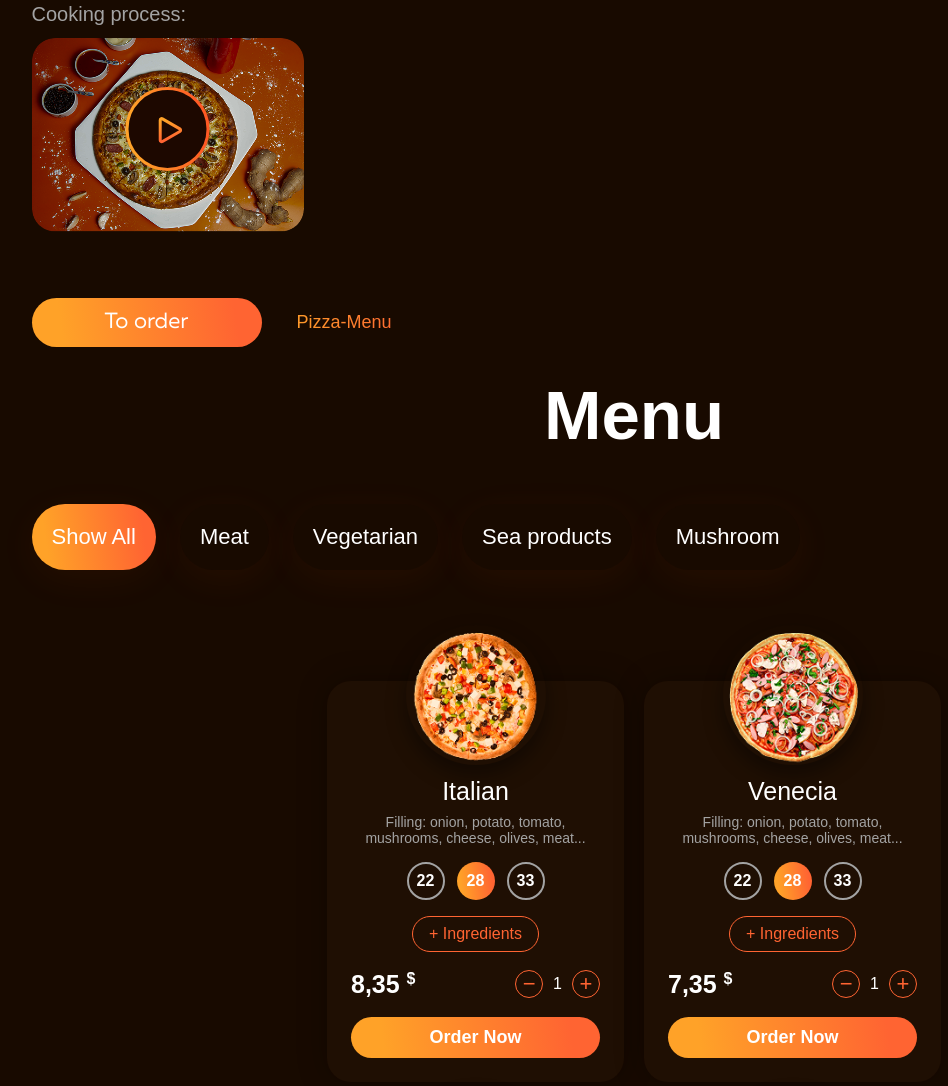
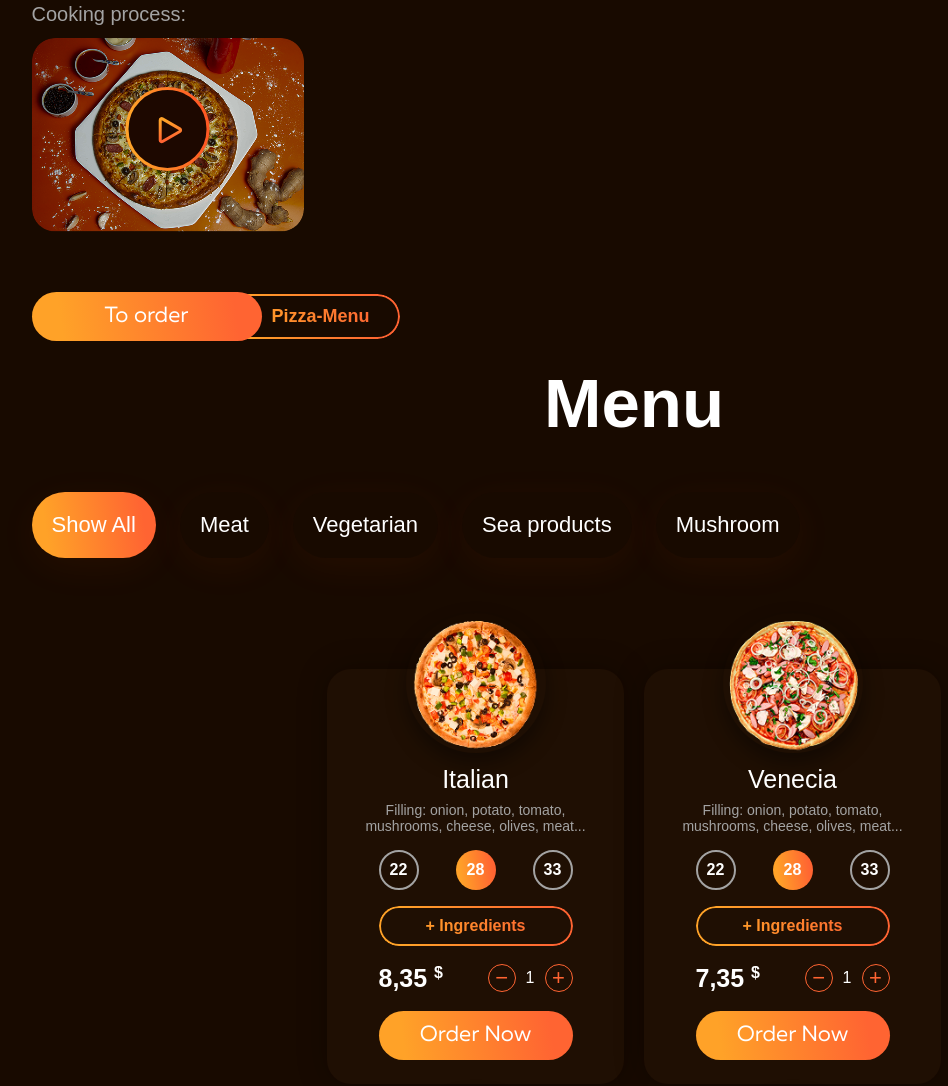
Before and after one commit to maximyunak/m-a, a plain HTML site: page index.html in a window 1280 px wide. Shown: the part 1177-2263 px from the top of the page, without its empty margins (6-954 px from the left). Drawn offline with Linux system fonts and the light colour scheme; a web font is replaced by a local one.

Commit message:
fix: исправил градиент и другие мелкие ошибки

```diff
--- a/index.html
+++ b/index.html
@@ -24,7 +24,7 @@
 
         <div class="header__btns">
           <button class="gradient-btn login-btn">Log in</button>
-          <button class="gradient-btn"><img src="images/bag.png" alt="bag" /></button>
+          <button class="gradient-btn bag"><img src="images/bag.png" alt="bag" /></button>
           <label for="burger-toggle" class="burger">
             <span class="line"></span><span class="line"></span><span class="line"></span>
           </label>
@@ -93,6 +93,7 @@
         </div>
 
         <div class="pizzas__block">
+          <!-- Italian -->
           <div class="card">
             <img src="images/pizzas/italian.png" alt="Italian Pizza" class="pizza-img" />
             <h2>Italian</h2>
@@ -100,6 +101,7 @@
               Filling: onion, potato, tomato, mushrooms, cheese, olives, meat...
             </p>
 
+            <div class="info__width">
               <div class="sizes">
                 <label class="size-label">
                   <input type="radio" name="size-italian" value="22" />
@@ -115,7 +117,7 @@
                 </label>
               </div>
 
-            <button class="ingredients">+ Ingredients</button>
+              <button class="outlined-btn"><span class="symbols">+</span> Ingredients</button>
 
               <div class="price-section">
                 <span class="price">8,35 <span class="dollar">$</span></span>
@@ -126,9 +128,11 @@
                 </div>
               </div>
 
-            <button class="order">Order Now</button>
+              <button class="gradient-btn">Order Now</button>
+            </div>
           </div>
 
+          <!-- Venecia -->
           <div class="card">
             <img src="images/pizzas/venecia.png" alt="Venecia Pizza" class="pizza-img" />
             <h2>Venecia</h2>
@@ -136,6 +140,7 @@
               Filling: onion, potato, tomato, mushrooms, cheese, olives, meat...
             </p>
 
+            <div class="info__width">
               <div class="sizes">
                 <label class="size-label">
                   <input type="radio" name="size-venecia" value="22" />
@@ -151,7 +156,7 @@
                 </label>
               </div>
 
-            <button class="ingredients">+ Ingredients</button>
+              <button class="outlined-btn"><span class="symbols">+</span> Ingredients</button>
 
               <div class="price-section">
                 <span class="price">7,35 <span class="dollar">$</span></span>
@@ -162,9 +167,11 @@
                 </div>
               </div>
 
-            <button class="order">Order Now</button>
+              <button class="gradient-btn">Order Now</button>
+            </div>
           </div>
 
+          <!-- Meat -->
           <div class="card">
             <img src="images/pizzas/meat.png" alt="Meat Pizza" class="pizza-img" />
             <h2>Meat</h2>
@@ -172,6 +179,7 @@
               Filling: onion, potato, tomato, mushrooms, cheese, olives, meat...
             </p>
 
+            <div class="info__width">
               <div class="sizes">
                 <label class="size-label">
                   <input type="radio" name="size-meat" value="22" />
@@ -187,7 +195,7 @@
                 </label>
               </div>
 
-            <button class="ingredients">+ Ingredients</button>
+              <button class="outlined-btn"><span class="symbols">+</span> Ingredients</button>
 
               <div class="price-section">
                 <span class="price">9,35 <span class="dollar">$</span></span>
@@ -198,9 +206,11 @@
                 </div>
               </div>
 
-            <button class="order">Order Now</button>
+              <button class="gradient-btn">Order Now</button>
+            </div>
           </div>
 
+          <!-- Cheese -->
           <div class="card">
             <img src="images/pizzas/cheese.png" alt="Cheese Pizza" class="pizza-img" />
             <h2>Cheese</h2>
@@ -208,6 +218,7 @@
               Filling: onion, potato, tomato, mushrooms, cheese, olives, meat...
             </p>
 
+            <div class="info__width">
               <div class="sizes">
                 <label class="size-label">
                   <input type="radio" name="size-cheese" value="22" />
@@ -223,7 +234,7 @@
                 </label>
               </div>
 
-            <button class="ingredients">+ Ingredients</button>
+              <button class="outlined-btn"><span class="symbols">+</span> Ingredients</button>
 
               <div class="price-section">
                 <span class="price">8,35 <span class="dollar">$</span></span>
@@ -234,7 +245,8 @@
                 </div>
               </div>
 
-            <button class="order">Order Now</button>
+              <button class="gradient-btn">Order Now</button>
+            </div>
           </div>
         </div>
       </div>
@@ -246,6 +258,7 @@
         <h2 class="banner-text">most popular pizza</h2>
 
         <div class="pizzas__block">
+          <!-- Argentina -->
           <div class="card">
             <img src="images/pizzas/argentina.png" alt="Argentina Pizza" class="pizza-img" />
             <h2>Argentina</h2>
@@ -253,6 +266,7 @@
               Filling: onion, potato, tomato, mushrooms, cheese, olives, meat...
             </p>
 
+            <div class="info__width">
               <div class="sizes">
                 <label class="size-label">
                   <input type="radio" name="size-argentina" value="22" />
@@ -268,7 +282,7 @@
                 </label>
               </div>
 
-            <button class="ingredients">+ Ingredients</button>
+              <button class="outlined-btn"><span class="symbols">+</span> Ingredients</button>
 
               <div class="price-section">
                 <span class="price">7,35 <span class="dollar">$</span></span>
@@ -279,9 +293,11 @@
                 </div>
               </div>
 
-            <button class="order">Order Now</button>
+              <button class="gradient-btn">Order Now</button>
+            </div>
           </div>
 
+          <!-- Gribnaya -->
           <div class="card">
             <img src="images/pizzas/gribnaya.png" alt="Gribnaya Pizza" class="pizza-img" />
             <h2>Gribnaya</h2>
@@ -289,6 +305,7 @@
               Filling: onion, potato, tomato, mushrooms, cheese, olives, meat...
             </p>
 
+            <div class="info__width">
               <div class="sizes">
                 <label class="size-label">
                   <input type="radio" name="size-gribnaya" value="22" />
@@ -304,7 +321,7 @@
                 </label>
               </div>
 
-            <button class="ingredients">+ Ingredients</button>
+              <button class="outlined-btn"><span class="symbols">+</span> Ingredients</button>
 
               <div class="price-section">
                 <span class="price">6,35 <span class="dollar">$</span></span>
@@ -315,9 +332,11 @@
                 </div>
               </div>
 
-            <button class="order">Order Now</button>
+              <button class="gradient-btn">Order Now</button>
+            </div>
           </div>
 
+          <!-- Tomato -->
           <div class="card">
             <img src="images/pizzas/tomato.png" alt="Tomato Pizza" class="pizza-img" />
             <h2>Tomato</h2>
@@ -325,6 +344,7 @@
               Filling: onion, potato, tomato, mushrooms, cheese, olives, meat...
             </p>
 
+            <div class="info__width">
               <div class="sizes">
                 <label class="size-label">
                   <input type="radio" name="size-tomato" value="22" />
@@ -340,7 +360,7 @@
                 </label>
               </div>
 
-            <button class="ingredients">+ Ingredients</button>
+              <button class="outlined-btn"><span class="symbols">+</span> Ingredients</button>
 
               <div class="price-section">
                 <span class="price">7,35 <span class="dollar">$</span></span>
@@ -351,9 +371,11 @@
                 </div>
               </div>
 
-            <button class="order">Order Now</button>
+              <button class="gradient-btn">Order Now</button>
+            </div>
           </div>
 
+          <!-- Italian x2 -->
           <div class="card">
             <img src="images/pizzas/italianx2.png" alt="Italian x2 Pizza" class="pizza-img" />
             <h2>Italian x2</h2>
@@ -361,6 +383,7 @@
               Filling: onion, potato, tomato, mushrooms, cheese, olives, meat...
             </p>
 
+            <div class="info__width">
               <div class="sizes">
                 <label class="size-label">
                   <input type="radio" name="size-italianx2" value="22" />
@@ -376,7 +399,7 @@
                 </label>
               </div>
 
-            <button class="ingredients">+ Ingredients</button>
+              <button class="outlined-btn"><span class="symbols">+</span> Ingredients</button>
 
               <div class="price-section">
                 <span class="price">8,35 <span class="dollar">$</span></span>
@@ -387,7 +410,8 @@
                 </div>
               </div>
 
-            <button class="order">Order Now</button>
+              <button class="gradient-btn">Order Now</button>
+            </div>
           </div>
         </div>
       </div>
--- a/styles/css.css
+++ b/styles/css.css
@@ -98,14 +98,56 @@ body {
   border-radius: 700px;
   transition: 0.3s;
   font-size: 22px;
+  width: 100%;
 }
 .gradient-btn:hover {
-  opacity: 0.8;
+  filter: brightness(0.8);
 }
 @media (max-width: 650px) {
   .gradient-btn {
     font-size: 16px;
   }
+}
+
+.outlined-btn {
+  position: relative;
+  display: inline-block;
+  font-size: 16px;
+  font-weight: 600;
+  padding: 11px 30px;
+  color: transparent;
+  background: var(--gradient);
+  -webkit-background-clip: text;
+  -webkit-text-fill-color: transparent;
+  text-decoration: none;
+  z-index: 0;
+  overflow: hidden;
+  width: 100%;
+  transition: 0.3s;
+}
+
+@media (max-width: 760px) {
+  .outlined-btn {
+    font-size: 9px;
+  }
+}
+
+.outlined-btn:hover {
+  filter: brightness(0.8);
+}
+
+.outlined-btn::before {
+  content: '';
+  position: absolute;
+  inset: 0;
+  border-radius: 100px;
+  width: 100%;
+  padding: 2px;
+  background: var(--gradient);
+  -webkit-mask: linear-gradient(#fff, #fff 0 0) content-box, linear-gradient(#fff, #fff 0 0);
+  -webkit-mask-composite: xor;
+  mask-composite: exclude;
+  pointer-events: none;
 }
 
 /* header */
@@ -131,6 +173,9 @@ body {
   gap: 80px;
   transition: 0.3s ease;
   z-index: 9;
+}
+.bag {
+  width: auto;
 }
 .header__container .nav a {
   color: #a3a3a3;
@@ -317,16 +362,49 @@ body {
 }
 .banner__container .gradient-btn {
   width: 230px;
+  z-index: 2;
 }
 @media (max-width: 650px) {
   .banner__container .gradient-btn {
     width: 50%;
   }
 }
+
 .banner__container .outline-btn {
+  position: relative;
+  display: inline-block;
   font-size: 18px;
-  padding: 20px 35px;
+  font-weight: 600;
+  padding: 12px 30px 12px 50px;
+  color: transparent;
+  background: var(--gradient);
+  -webkit-background-clip: text;
+  -webkit-text-fill-color: transparent;
+  text-decoration: none;
+  z-index: 0;
+  overflow: hidden;
+  margin-left: -40px;
+  transition: 0.3s;
 }
+
+.banner__container .outline-btn:hover {
+  filter: brightness(0.8);
+}
+
+.banner__container .outline-btn::before {
+  content: '';
+  position: absolute;
+  inset: 0;
+  border-radius: 0 100px 100px 0;
+  padding: 2px;
+  background: var(--gradient);
+  /* -webkit-mask: var(--gradient) content-box, linear-gradient(#fff 0 0); */
+  -webkit-mask: linear-gradient(#fff, #fff 0 0) content-box, linear-gradient(#fff, #fff 0 0);
+  -webkit-mask-composite: xor;
+  mask-composite: exclude;
+  pointer-events: none;
+}
+
 @media (max-width: 650px) {
   .banner__container .outline-btn {
     font-size: 13px;
@@ -493,6 +571,13 @@ body {
   }
 }
 
+.info__width {
+  max-width: 194px;
+  text-align: center;
+  justify-self: center;
+  margin: 0 auto;
+}
+
 .card {
   background: #1f0f03;
   border-radius: 24px;
@@ -533,26 +618,9 @@ h2 {
 
 .sizes {
   display: flex;
-  justify-content: center;
+  justify-content: space-between;
   gap: 12px;
   margin-bottom: 16px;
-}
-
-.ingredients {
-  background: none;
-  border: 1.5px solid #ff6432;
-  color: #ff6432;
-  border-radius: 50px;
-  padding: 8px 16px;
-  font-size: 16px;
-  cursor: pointer;
-  transition: all 0.3s;
-  font-family: sans-serif;
-}
-@media (max-width: 680px) {
-  .ingredients {
-    font-size: 10px;
-  }
 }
 
 .ingredients:hover {
@@ -607,28 +675,6 @@ h2 {
   border: none;
 }
 
-.order {
-  background: var(--gradient);
-  color: white;
-  border: none;
-  width: 100%;
-  padding: 10px 0;
-  border-radius: 50px;
-  font-weight: 600;
-  font-size: 18px;
-  cursor: pointer;
-  transition: transform 0.2s ease;
-}
-@media (max-width: 680px) {
-  .order {
-    font-size: 11px;
-  }
-}
-
-.order:hover {
-  transform: scale(1.05);
-}
-
 .dollar {
   font-family: sans-serif;
   font-size: 16px;
@@ -643,8 +689,8 @@ h2 {
   display: inline-flex;
   justify-content: center;
   align-items: center;
-  width: 38px;
-  height: 38px;
+  width: 40px;
+  height: 40px;
   border: 2px solid var(--gray);
   border-radius: 50%;
   color: white;
```
Lines whose indentation alone changed are shown as unchanged.
